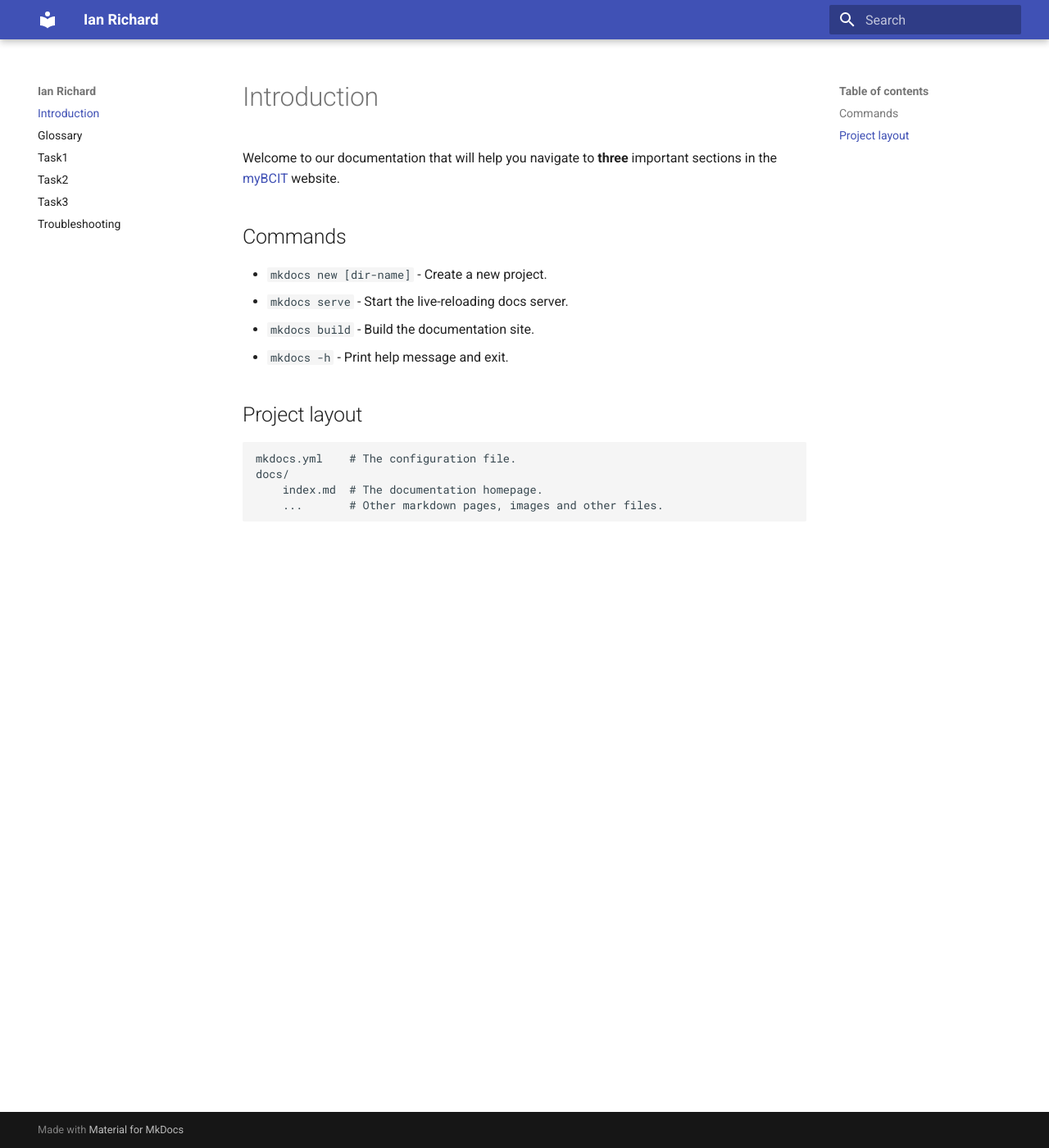
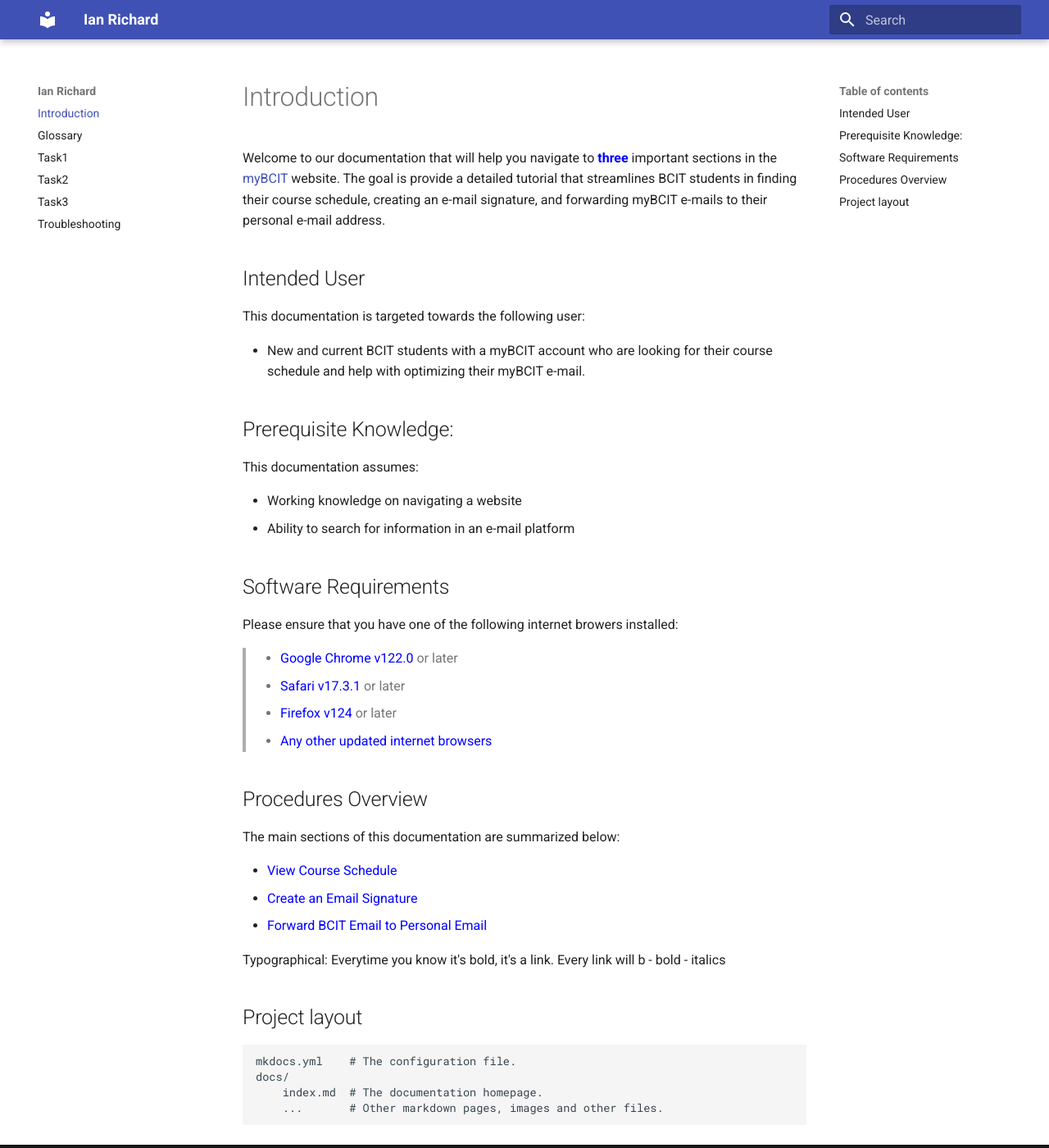
Before and after one commit to beingaturtle/beingaturtle.github.io, an MkDocs documentation site: the page built from docs/index.md, in a window 1280 px wide and 1400 px high. Shown: the whole window at 82% size. Built offline with MkDocs 1.6.1 and Material for MkDocs 9.7.7, drawn with Linux system fonts in a browser that asks for light colours.

Commit message:
Add Intended User, Prerequisite Knowledge, Software Requirements, Procedures Overview

```diff
--- a/docs/index.md
+++ b/docs/index.md
@@ -1,14 +1,43 @@
 # Introduction
+Welcome to our documentation that will help you navigate to <span style ="color:blue"> <strong> three </strong> </span>
+important sections in the
+[myBCIT](https://my.bcit.ca/) website. The goal is provide a detailed tutorial that streamlines BCIT students in
+finding their course schedule, creating an e-mail signature, and forwarding myBCIT e-mails to their personal e-mail
+address.
 
-Welcome to our documentation that will help you navigate to <strong> three </strong> important sections in the
-[myBCIT](https://my.bcit.ca/) website.
+## Intended User
+This documentation is targeted towards the following user:
 
-## Commands
+* New and current BCIT students with a myBCIT account who are looking for their course schedule and help with
+  optimizing their myBCIT e-mail.
 
-* `mkdocs new [dir-name]` - Create a new project.
-* `mkdocs serve` - Start the live-reloading docs server.
-* `mkdocs build` - Build the documentation site.
-* `mkdocs -h` - Print help message and exit.
+## Prerequisite Knowledge:
+This documentation assumes:
+
+* Working knowledge on navigating a website
+* Ability to search for information in an e-mail platform
+
+
+## Software Requirements
+Please ensure that you have one of the following internet browers installed:
+
+> * <span style ="color:blue"> Google Chrome v122.0 </span> or later
+* <span style ="color:blue"> Safari v17.3.1 </span> or later
+* <span style ="color:blue"> Firefox v124 </span> or later
+* <span style ="color:blue"> Any other updated internet browsers </span>
+
+## Procedures Overview
+The main sections of this documentation are summarized below:
+
+* <span style ="color:blue"> View Course Schedule </span>
+* <span style ="color:blue"> Create an Email Signature </span>
+* <span style ="color:blue"> Forward BCIT Email to Personal Email </span>
+
+
+Typographical:
+Everytime you know it's bold, it's a link. Every link will b
+- bold
+- italics
 
 ## Project layout
 
```
